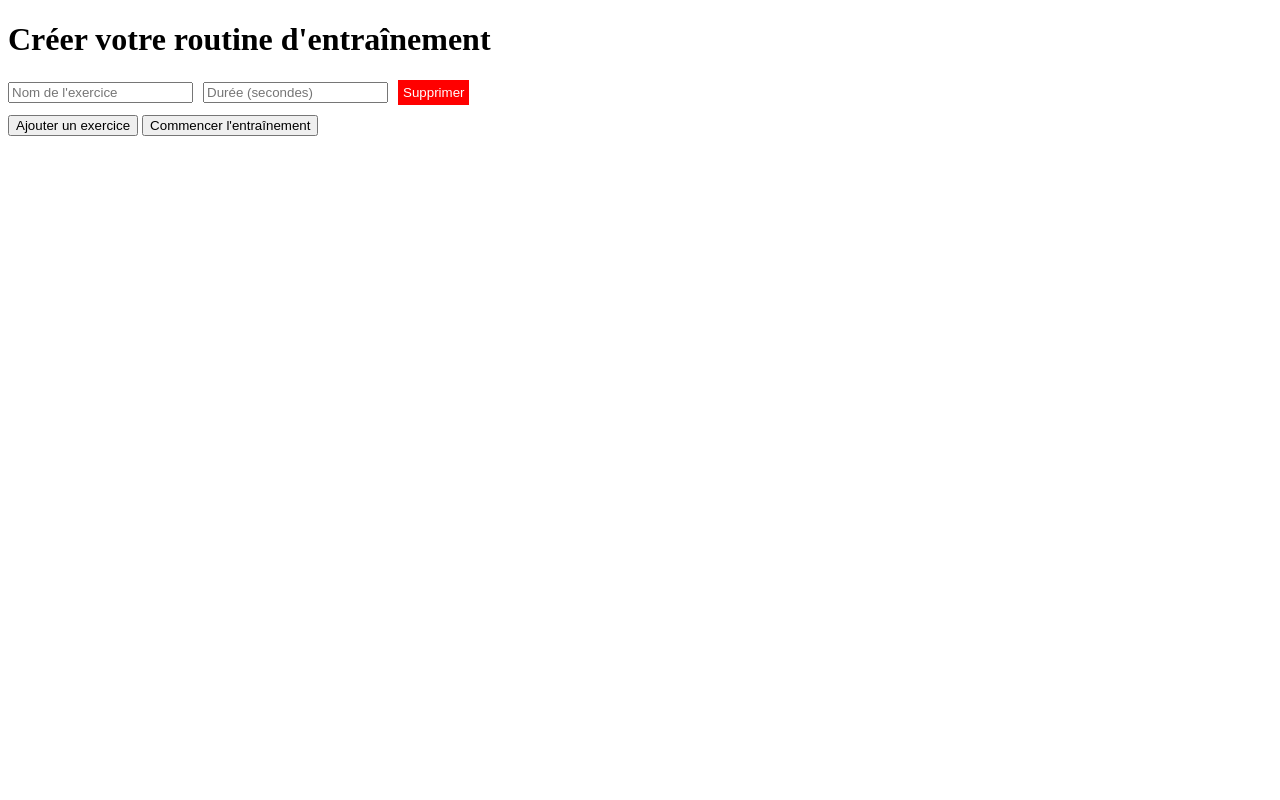
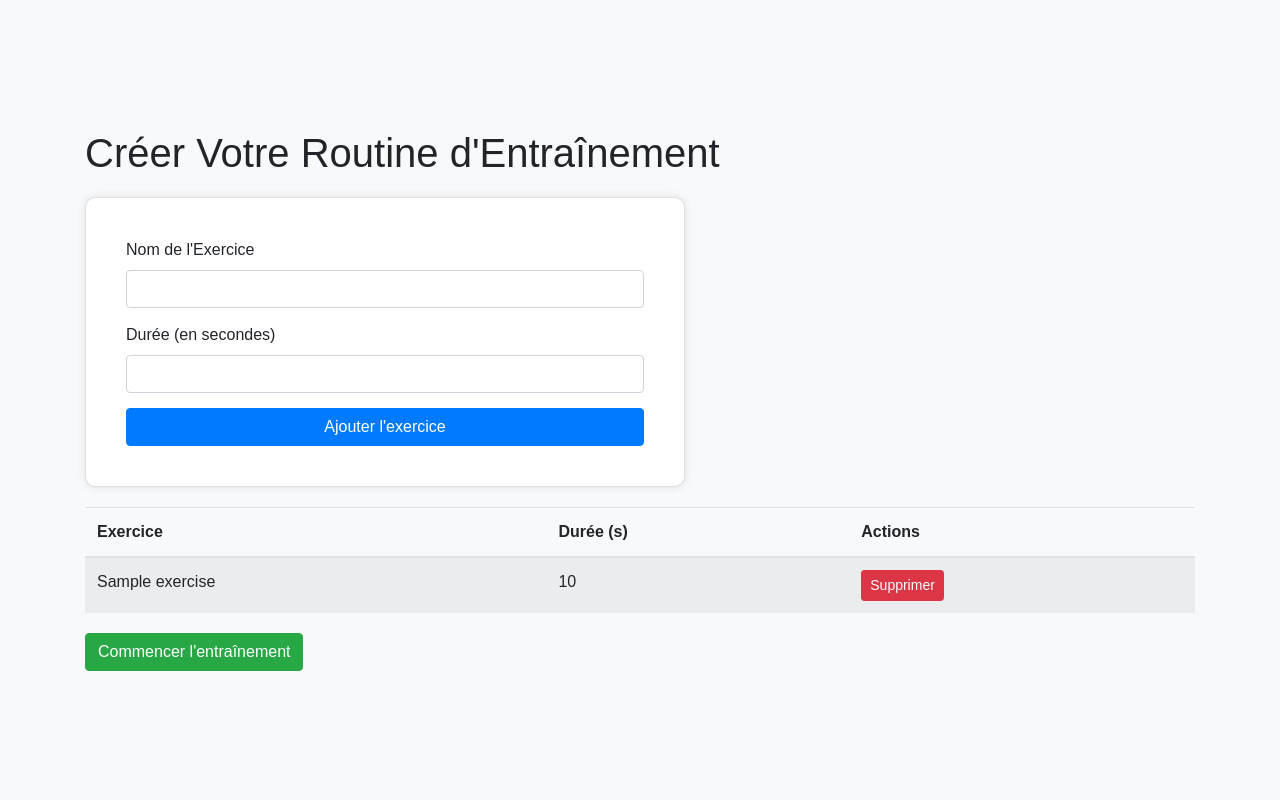
Before and after one commit to ElGelei/Training-Timer, a Flask app: template templates/create.html in a window 1280 px wide. Run offline with Flask 3, Linux system fonts and the light colour scheme; the template is opened without the code that fills it: most values are stand-ins (such as "Sample title", 1, 10 or a date in 2020); some libraries are stand-ins or nearby versions.

Commit message:
Initial commit with complete Flask app

```diff
--- a/app.py
+++ b/app.py
@@ -1,25 +1,36 @@
-from flask import Flask, render_template, request, redirect, url_for, session
+from flask import Flask, request, redirect, render_template, session
 
 app = Flask(__name__)
-app.secret_key = 'your_secret_key'
+app.secret_key = 'your_secret_key'  # Remplacez 'your_secret_key' par une clé secrète sécurisée
 
 @app.route('/')
 def home():
-    return redirect(url_for('create_routine'))
+    return redirect('/create')
 
 @app.route('/create', methods=['GET', 'POST'])
-def create_routine():
+def create():
     if request.method == 'POST':
-        exercises = request.form.getlist('exercise')
-        durations = request.form.getlist('duration')
-        session['routine'] = list(zip(exercises, durations))
-        return redirect(url_for('start_training'))
-    return render_template('create.html')
+        exercise = request.form.get('exercise')
+        duration = request.form.get('duration')
+        if 'routine' not in session:
+            session['routine'] = []
+        # Ajouter l'exercice à la session
+        session['routine'].append((exercise, duration))
+        session.modified = True  # Marquer la session comme modifiée
+        return redirect('/create')
+    return render_template('create.html', routine=session.get('routine', []))
 
-@app.route('/train', methods=['GET'])
-def start_training():
+@app.route('/train')
+def train():
     routine = session.get('routine', [])
     return render_template('train.html', routine=routine)
 
+@app.route('/remove/<int:index>', methods=['POST'])
+def remove(index):
+    if 'routine' in session and 0 <= index < len(session['routine']):
+        del session['routine'][index]
+        session.modified = True  # Marquer la session comme modifiée
+    return redirect('/create')
+
 if __name__ == '__main__':
     app.run(debug=True)
--- a/templates/create.html
+++ b/templates/create.html
@@ -3,44 +3,101 @@
 <head>
     <meta charset="UTF-8">
     <meta name="viewport" content="width=device-width, initial-scale=1.0">
-    <title>Création de Routine</title>
+    <title>Création de Routine d'Entraînement</title>
+    <link rel="stylesheet" href="https://stackpath.bootstrapcdn.com/bootstrap/4.5.2/css/bootstrap.min.css">
     <style>
-        .exercise-row { display: flex; align-items: center; margin-bottom: 10px; }
-        .exercise-row input { margin-right: 10px; }
-        .remove-button { background-color: red; color: white; border: none; padding: 5px; cursor: pointer; }
+        body {
+            font-family: Arial, sans-serif;
+            background-color: #f8f9fa;
+            padding: 20px;
+            display: flex;
+            flex-direction: column;
+            align-items: center;
+            justify-content: center;
+            min-height: 100vh;
+        }
+        h1 {
+            margin-bottom: 20px;
+        }
+        .exercise-form {
+            background-color: #fff;
+            padding: 20px;
+            border-radius: 10px;
+            box-shadow: 0 0 10px rgba(0,0,0,0.1);
+            width: 100%;
+            max-width: 600px;
+        }
+        .exercise-form .form-group {
+            margin-bottom: 15px;
+        }
+        .exercise-form button {
+            width: 100%;
+        }
+        #exercises-table {
+            margin-top: 20px;
+        }
+        .table {
+            margin-bottom: 20px;
+        }
+
+        /* Media Queries for Mobile */
+        @media (max-width: 768px) {
+            body {
+                padding: 10px;
+            }
+            .exercise-form {
+                width: 100%;
+                padding: 15px;
+            }
+            h1 {
+                font-size: 1.5em;
+            }
+        }
     </style>
 </head>
 <body>
-    <h1>Créer votre routine d'entraînement</h1>
-    <form method="POST" action="/create">
-        <div id="exercise-container">
-            <div class="exercise-row">
-                <input type="text" name="exercise" placeholder="Nom de l'exercice" required>
-                <input type="number" name="duration" placeholder="Durée (secondes)" required>
-                <button type="button" class="remove-button" onclick="removeExercise(this)">Supprimer</button>
+    <div class="container">
+        <h1>Créer Votre Routine d'Entraînement</h1>
+        <div class="exercise-form card">
+            <div class="card-body">
+                <form id="routine-form" action="/create" method="post">
+                    <div class="form-group">
+                        <label for="exercise">Nom de l'Exercice</label>
+                        <input type="text" id="exercise" name="exercise" class="form-control" required>
+                    </div>
+                    <div class="form-group">
+                        <label for="duration">Durée (en secondes)</label>
+                        <input type="number" id="duration" name="duration" class="form-control" required>
+                    </div>
+                    <button type="submit" class="btn btn-primary">Ajouter l'exercice</button>
+                </form>
             </div>
         </div>
-        <button type="button" onclick="addExercise()">Ajouter un exercice</button>
-        <button type="submit">Commencer l'entraînement</button>
-    </form>
 
-    <script>
-        function addExercise() {
-            var container = document.getElementById('exercise-container');
-            var div = document.createElement('div');
-            div.className = 'exercise-row';
-            div.innerHTML = `
-                <input type="text" name="exercise" placeholder="Nom de l'exercice" required>
-                <input type="number" name="duration" placeholder="Durée (secondes)" required>
-                <button type="button" class="remove-button" onclick="removeExercise(this)">Supprimer</button>
-            `;
-            container.appendChild(div);
-        }
+        <table class="table table-striped" id="exercises-table">
+            <thead>
+                <tr>
+                    <th>Exercice</th>
+                    <th>Durée (s)</th>
+                    <th>Actions</th>
+                </tr>
+            </thead>
+            <tbody id="exercise-list">
+                {% for exercise, duration in routine %}
+                <tr>
+                    <td>{{ exercise }}</td>
+                    <td>{{ duration }}</td>
+                    <td>
+                        <form action="/remove/{{ loop.index0 }}" method="post" style="display:inline;">
+                            <button class="btn btn-danger btn-sm" type="submit">Supprimer</button>
+                        </form>
+                    </td>
+                </tr>
+                {% endfor %}
+            </tbody>
+        </table>
 
-        function removeExercise(button) {
-            var row = button.parentElement;
-            row.parentElement.removeChild(row);
-        }
-    </script>
+        <button class="btn btn-success" onclick="window.location.href='/train'">Commencer l'entraînement</button>
+    </div>
 </body>
 </html>
```
Also changed, not shown: templates/train.html (+89 -12 lines).
